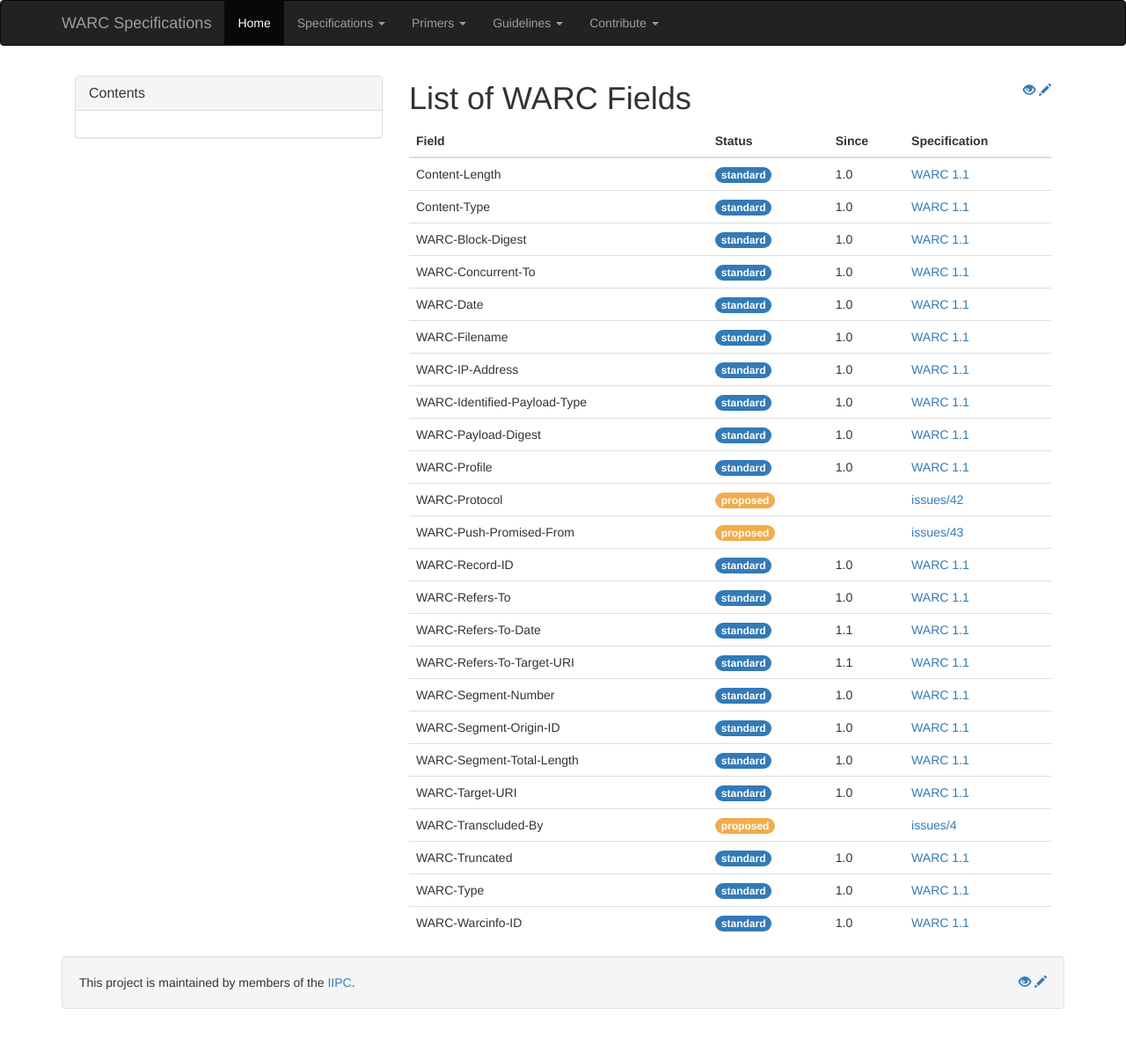
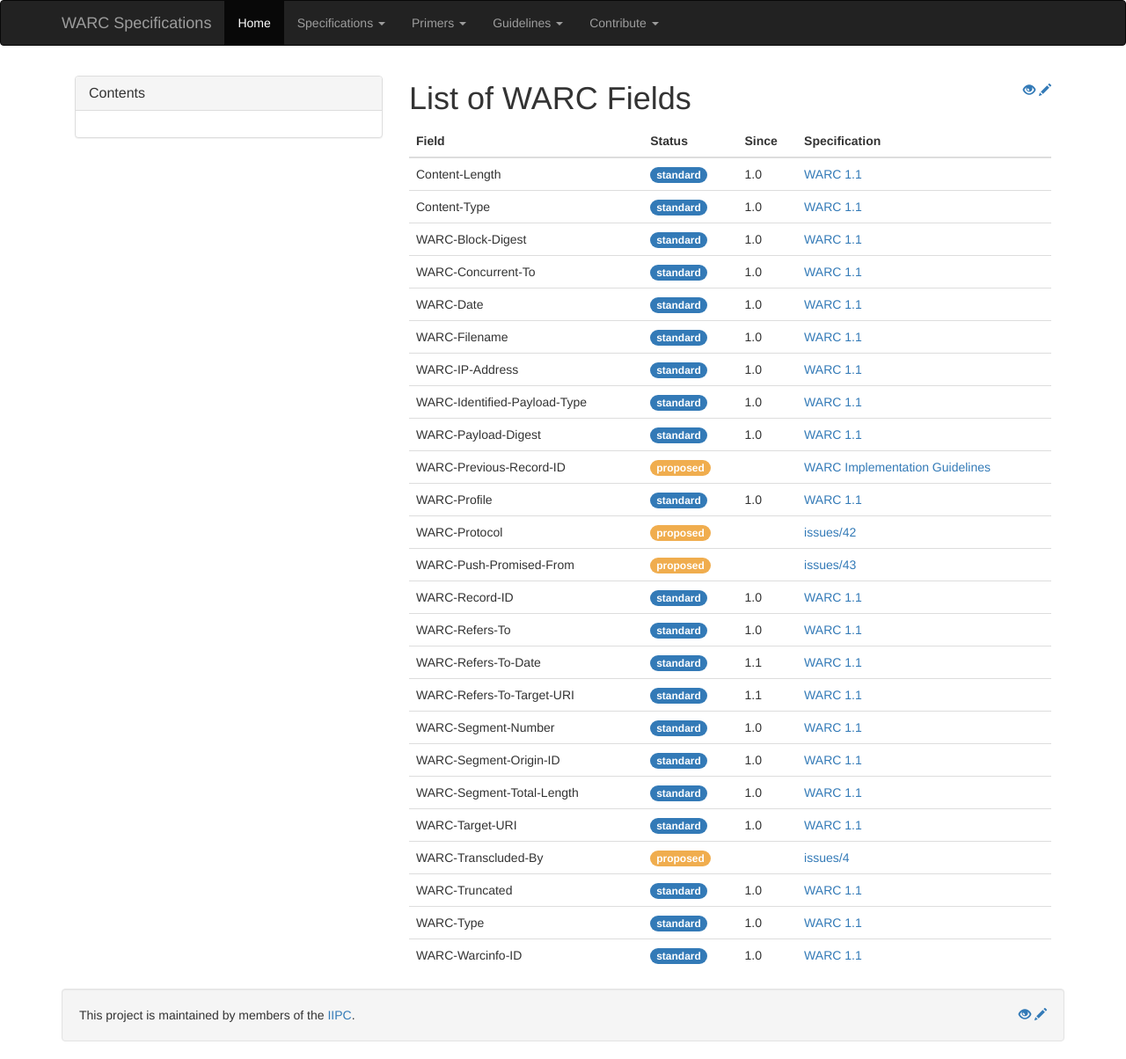
Before and after one commit to iipc/warc-specifications, a Jekyll site: the page built from guidelines/warc-fields/index.md, in a window 1280 px wide. Shown: the whole page at 88% size. Built offline with Jekyll 4.4.1, drawn with Linux system fonts in a browser that asks for light colours; nearby versions of some CDN libraries; before the commit the page ends 1167 px from its top, so only the background shows below that.

Commit message:
Add WARC-Previous-Record-ID field from implementation guidelines

```diff
--- a/guidelines/warc-fields/_fields.html
+++ b/guidelines/warc-fields/_fields.html
@@ -64,6 +64,12 @@
         <td><span class='badge spec-badge-status-standard'>standard</span></td>
         <td>1.0</td>
         <td><a href="https://iipc.github.io/warc-specifications/specifications/warc-format/warc-1.1/#warc-payload-digest">WARC 1.1</a></td>
+    </tr>
+    <tr>
+        <td>WARC-Previous-Record-ID</td>
+        <td><span class='badge spec-badge-status-proposed'>proposed</span></td>
+        <td></td>
+        <td><a href="https://iipc.github.io/warc-specifications/guidelines/warc-implementation-guidelines/#link-with-previous-record">WARC Implementation Guidelines</a></td>
     </tr>
     <tr>
         <td>WARC-Profile</td>
--- a/guidelines/warc-fields/_fields.yml
+++ b/guidelines/warc-fields/_fields.yml
@@ -27,6 +27,9 @@
   WARC-Payload-Digest:
     since: 1.0
     spec: WARC 1.1
+  WARC-Previous-Record-ID:
+    spec: WARC Implementation Guidelines#link-with-previous-record
+    status: proposed
   WARC-Profile:
     since: 1.0
     spec: WARC 1.1
@@ -73,6 +76,7 @@
     since: 1.0
     spec: WARC 1.1
 specs:
+  WARC Implementation Guidelines: https://iipc.github.io/warc-specifications/guidelines/warc-implementation-guidelines/
   issues: https://github.com/iipc/warc-specifications/issues
   WARC 1.0: https://iipc.github.io/warc-specifications/specifications/warc-format/warc-1.0/
   WARC 1.1: https://iipc.github.io/warc-specifications/specifications/warc-format/warc-1.1/
```
Also changed, not shown: 1 other file.
